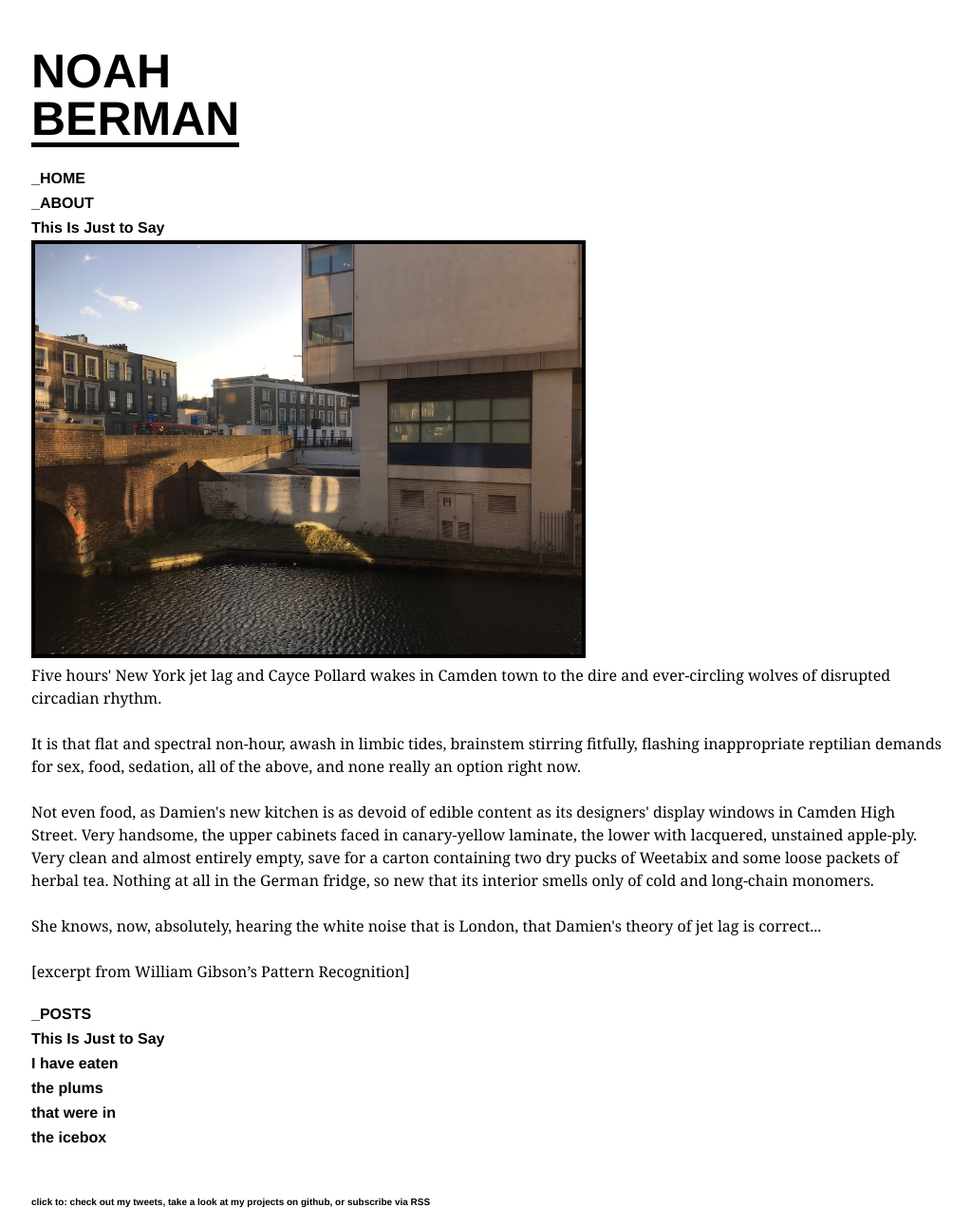
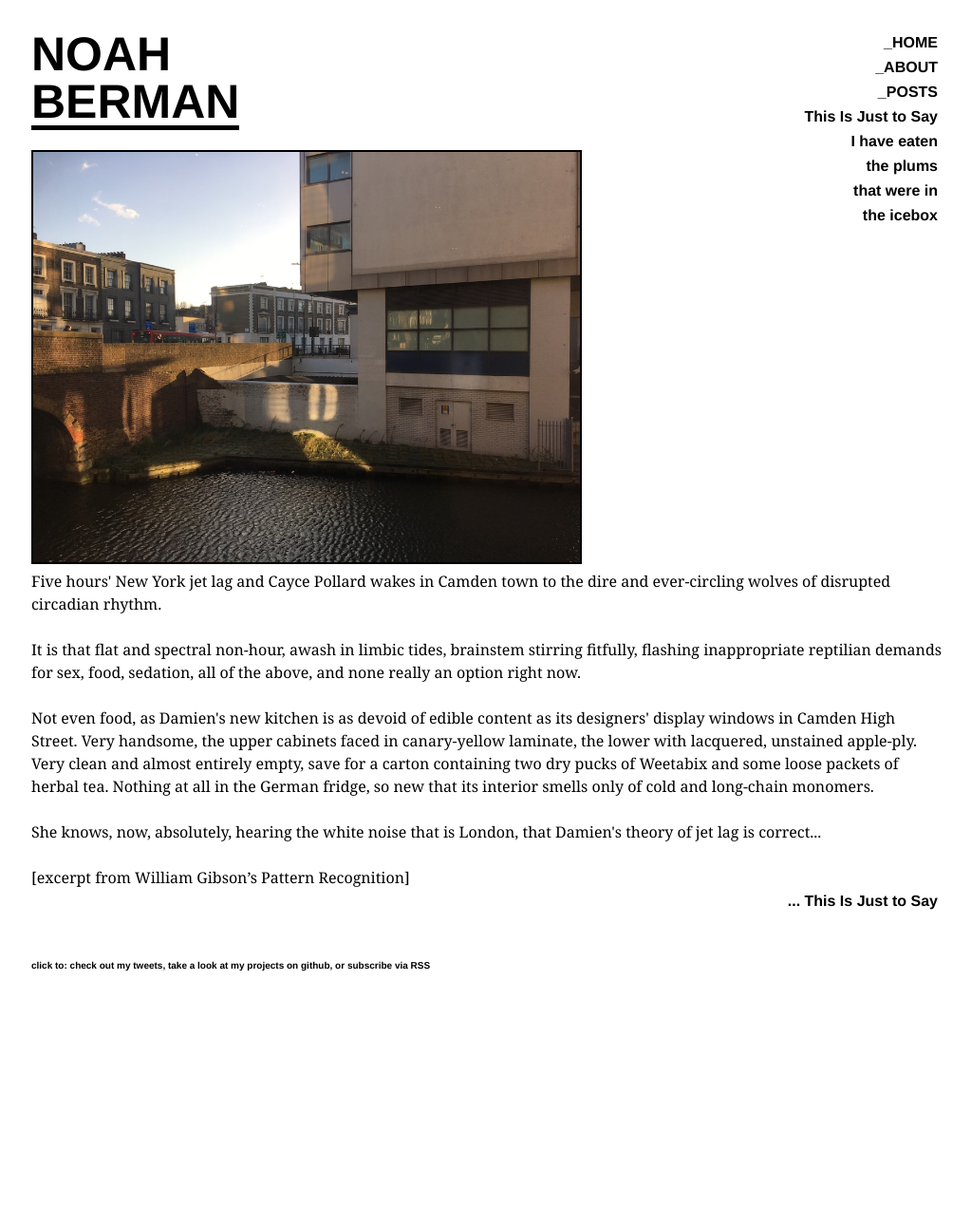
Before and after one commit to bermannoah/nbdotorg_blog, a Jekyll site: the page built from index.html, in a window 1280 px wide. Shown: the whole page at 95% size, without its empty margins (42-1065 px from the left). Built offline with Jekyll 4.4.1, drawn with Linux system fonts in a browser that asks for light colours; the list of posts is cut into pages by our own code; after the commit the page ends 1042 px from its top, so only the background shows below that.

Commit message:
rewrote post-list, evened out page layout with sidebar

```diff
--- /dev/null
+++ b/_includes/site-footer.html
@@ -0,0 +1 @@
+<p class="rss-button">click to: <a href="https://www.twitter.com/ofmistakes" target="_blank">check out my tweets, </a><a 	href="https://github.com/bermannoah" target="_blank">take a look at my projects on github, </a><a href="{{ "/feed.xml" | prepend: 	site.baseurl }}">or subscribe via RSS</a></p>
--- a/_layouts/default.html
+++ b/_layouts/default.html
@@ -16,33 +16,36 @@
 </a>
 </div>
 
+<!-- right side header content goes here -->
+
 <div class="contact-info">
-	<a href="http://blog.noahberman.org" class="info">_HOME</a>
+	<a href="http://blog.noahberman.org" class="post-list">_HOME</a>
+  <a href="/about.html" class="post-list">_ABOUT</a>
 </div>
-<div class="contact-info">
-  <a href="/about.html" class="info">_ABOUT</a>
+<div>
+	<a href="/" class="post-list">_POSTS</a>
+	<ul>
+		{% for post in site.posts %}
+		<li>
+			<h2>
+				<a class="post-list" href="{{ post.url | prepend: site.baseurl }}">{{ post.title | escape }}</a>
+				{% assign post = site.posts.first %}
+				{% assign content = post.content %}
+			</h2>
+		</li>
+		{% endfor %}
+	</ul>
 </div>
+
 <!-- content goes here -->
 
 <div class="home">
-		<div class="info">{{ site.posts.first.title | markdownify }}</div>
 		<br />
 		<div class="post-main-page">{{ site.posts.first.content | markdownify }}</div>
-	<p class="info">_POSTS</p>
-  <ul class="post-list">
-    {% for post in site.posts %}
-      <li>
-        <h2>
-          <a class="info" href="{{ post.url | prepend: site.baseurl }}">{{ post.title | escape }}</a>
-					{% assign post = site.posts.first %}
-					{% assign content = post.content %}
-				</h2>
-      </li>
-    {% endfor %}
-  </ul>
+		<div class="post-list"><a href="#"> ... {{ site.posts.first.title }}</a></div>
+</div>
 
-  <p class="rss-button">click to: <a href="https://www.twitter.com/ofmistakes" target="_blank">check out my tweets, </a><a href="https://github.com/bermannoah" target="_blank">take a look at my projects on github, </a><a href="{{ "/feed.xml" | prepend: site.baseurl }}">or subscribe via RSS</a></p>
-</div>
+{% include site-footer.html %}
 
 
 
--- a/css/stylesheet.css
+++ b/css/stylesheet.css
@@ -14,12 +14,12 @@ img {
 .profile-image {
   width: 20%;
   height: auto;
-  border: 2px solid #000000;
+  border: 3px solid #000000;
 }
 
 .post-photo {
   clear: both;
-  border: 4px solid #000000;
+  border: 2px solid #000000;
 }
 
 /* Logo text styles */
@@ -30,9 +30,7 @@ img {
   font-weight: 900;
   color: #000;
   position: relative;
-  margin: 20px;
   float: left;
-  margin-top: 50px;
   margin-left: 75px;
   border-bottom: 5px solid black;
 }
@@ -75,11 +73,8 @@ img {
   font-size: 1em;
   font-weight: 500;
   color: #000;
-  position: relative;
-  margin: 20px;
-  clear: both;
-  float: inherit;
-  margin-top: auto;
+  clear: left;
+  margin-top: 110px;
   margin-left: 75px;
   line-height: 150%;
   text-align: left;
@@ -156,12 +151,9 @@ img {
   font-size: 1em;
   font-weight: 900;
   color: #000;
-  position: relative;
-  float: left;
-  clear: both;
-  margin: 5px;
-  line-height: 1;
   margin-left: 75px;
+  margin: auto;
+  position: static;
 }
 
 .info > a:visited {
@@ -170,9 +162,21 @@ img {
 }
 
 .contact-info {
-clear:both;
+  margin-top: 2em;
 }
 
+.post-list {
+  font-family: Helvetica, sans-serif;
+  font-size: 1em;
+  font-weight: 900;
+  color: #000;
+  margin: 5px;
+  line-height: 1;
+  margin-left: 75px;
+  margin-right: 250px;
+  clear: right;
+  float: right;
+}
 
 /* Link styles */
 
```
Also changed, not shown: _layouts/post.html (+25 -2 lines), about.html (+7 -0 lines), css/stylesheet_posts.css (+17 -0 lines).
